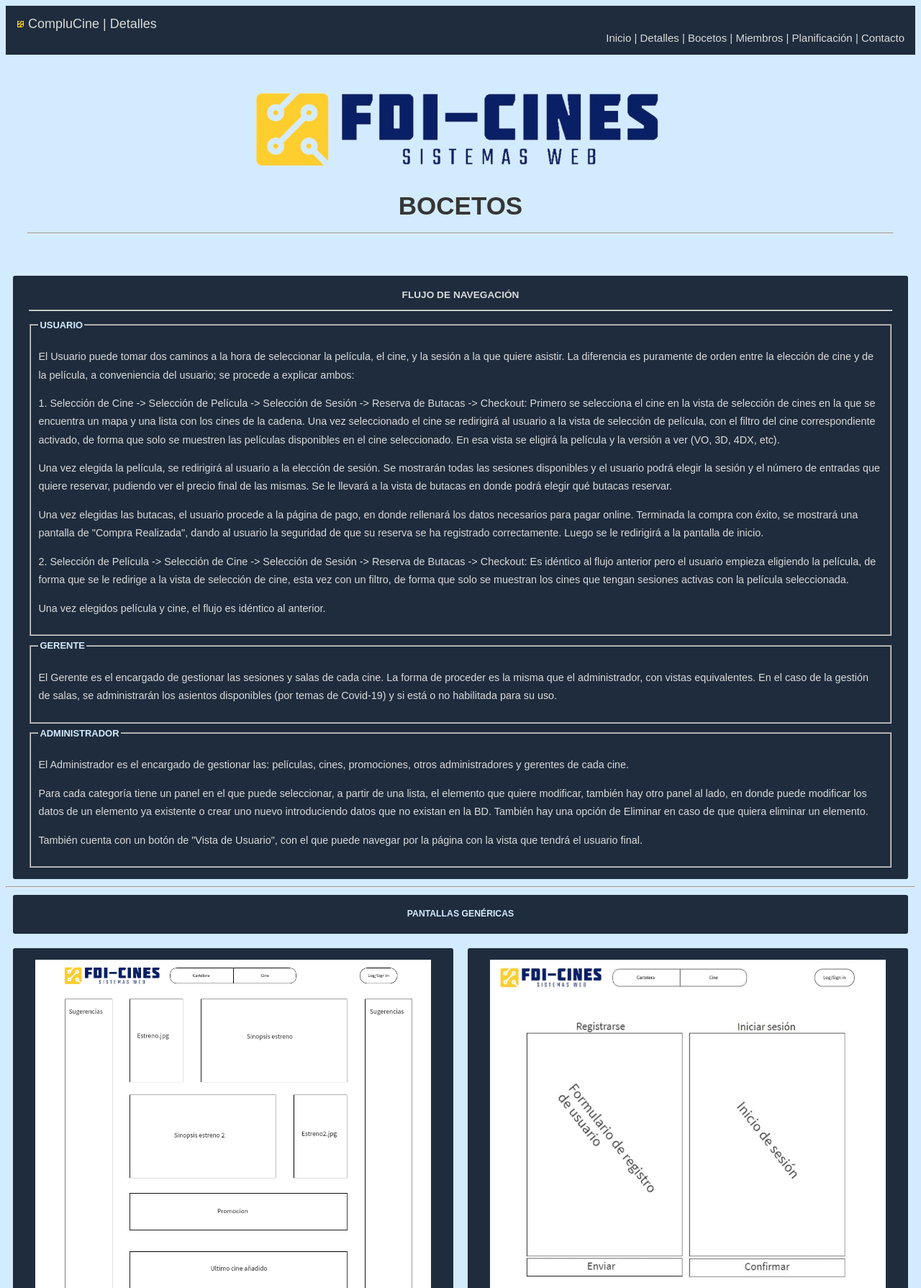
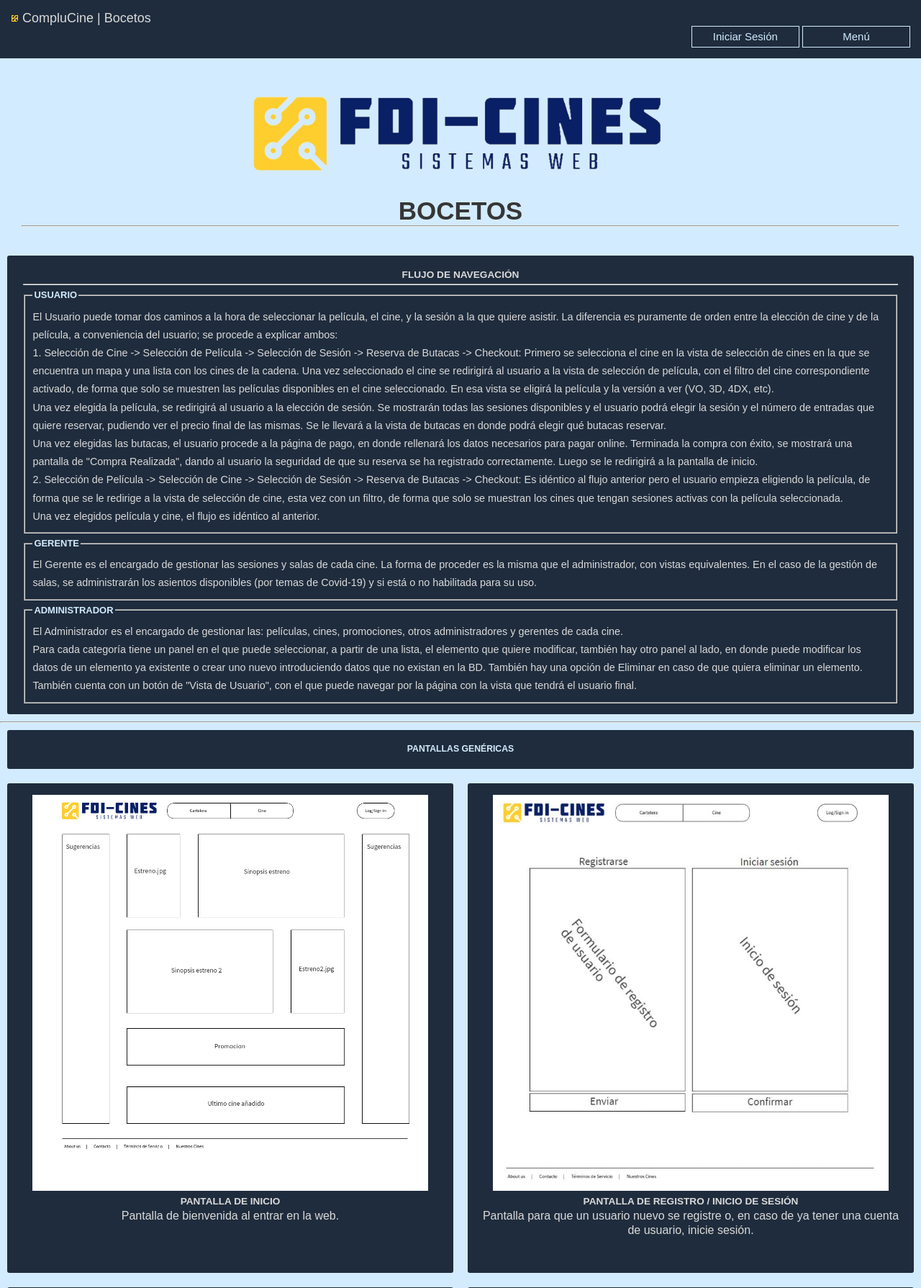
Before and after one commit to FerMdez/SW, a PHP site: page /bocetos/index.php in a window 1280 px wide. Shown: the top 1789 px of the page at 72% size. Run offline with PHP 8.4, Linux system fonts and the light colour scheme.

Commit message:
Mejoras en el menú

```diff
--- a/assets/css/main.css
+++ b/assets/css/main.css
@@ -1,6 +1,7 @@
 /* Basic */
 * {
   box-sizing: border-box;
+  margin: 0px;
 }
 
 /* Headers */
@@ -39,11 +40,40 @@
   width: 11px;
 }
 .menu {
-    background-color: #1f2c3d;
-    color: #dadada;
     text-align: right;
     font-size: 15px;
 }
+.menu nav a{
+  text-decoration: none;
+  color: inherit;
+  font-size: 14px;
+}
+.menu nav li{
+  display: inline-block;
+  width: 150px;
+  height: 30px;
+  padding: 5px 10px;
+  background-color :#1f2c3d;
+  border: 1px solid #d3ebff;
+  text-align: center;
+  color :#d3ebff;
+  position: relative;
+}
+.menu nav li:hover{
+  background-color:#d3ebff;
+  color:#1f2c3d;
+  border-color: #1f2c3d;
+}
+.menu nav li>ul{
+  display: none;
+}
+.menu nav li:hover>ul{
+  display: block;
+  position: absolute;
+  top: 29px;
+  right: -1px;
+}
+
 
 /* Paragraphs */
 p {
--- a/assets/php/header.php
+++ b/assets/php/header.php
@@ -4,22 +4,29 @@
 
     switch(true){
         case strpos($page, 'detalles'): $page = 'Detalles'; break;
-        case strpos($page, 'bocetos'): $page = 'Detalles'; break;
-        case strpos($page, 'miembros'): $page = 'Detalles'; break;
-        case strpos($page, 'planificacion'): $page = 'Detalles'; break;
-        case strpos($page, 'contacto'): $page = 'Detalles'; break;
+        case strpos($page, 'bocetos'): $page = 'Bocetos'; break;
+        case strpos($page, 'miembros'): $page = 'Miembros'; break;
+        case strpos($page, 'planificacion'): $page = 'Planificación'; break;
+        case strpos($page, 'contacto'): $page = 'Contacto'; break;
         default: $page = 'FDI-Cines'; $prefix = './'; break;
     }
 
     echo"<div class='header'>
             <a href='{$prefix}'><img src='{$prefix}img/favicon2.png' /> CompluCine</a> | {$page}
             <div class='menu'>
-                <a href='{$prefix}'>Inicio |</a>
-                <a href='{$prefix}detalles/'>Detalles |</a>
-                <a href='{$prefix}bocetos/'>Bocetos |</a>
-                <a href='{$prefix}miembros/'>Miembros |</a>
-                <a href='{$prefix}planificacion/'>Planificación |</a>
-                <a href='{$prefix}contacto/'>Contacto</a>
+                <nav>
+                    <li>Iniciar Sesión</li>
+                    <li>Menú
+                        <ul>
+                            <li><a href='{$prefix}'>Inicio</a></li>
+                            <li><a href='{$prefix}detalles/'>Detalles</a></li>
+                            <li><a href='{$prefix}bocetos/'>Bocetos</a></li>
+                            <li><a href='{$prefix}miembros/'>Miembros</a></li>
+                            <li><a href='{$prefix}planificacion/'>Planificación</a></li>
+                            <li><a href='{$prefix}contacto/'>Contacto</a></li>
+                        <ul>
+                    </li>
+                </nav>
             </div>
         </div>\n";
 ?>
```
